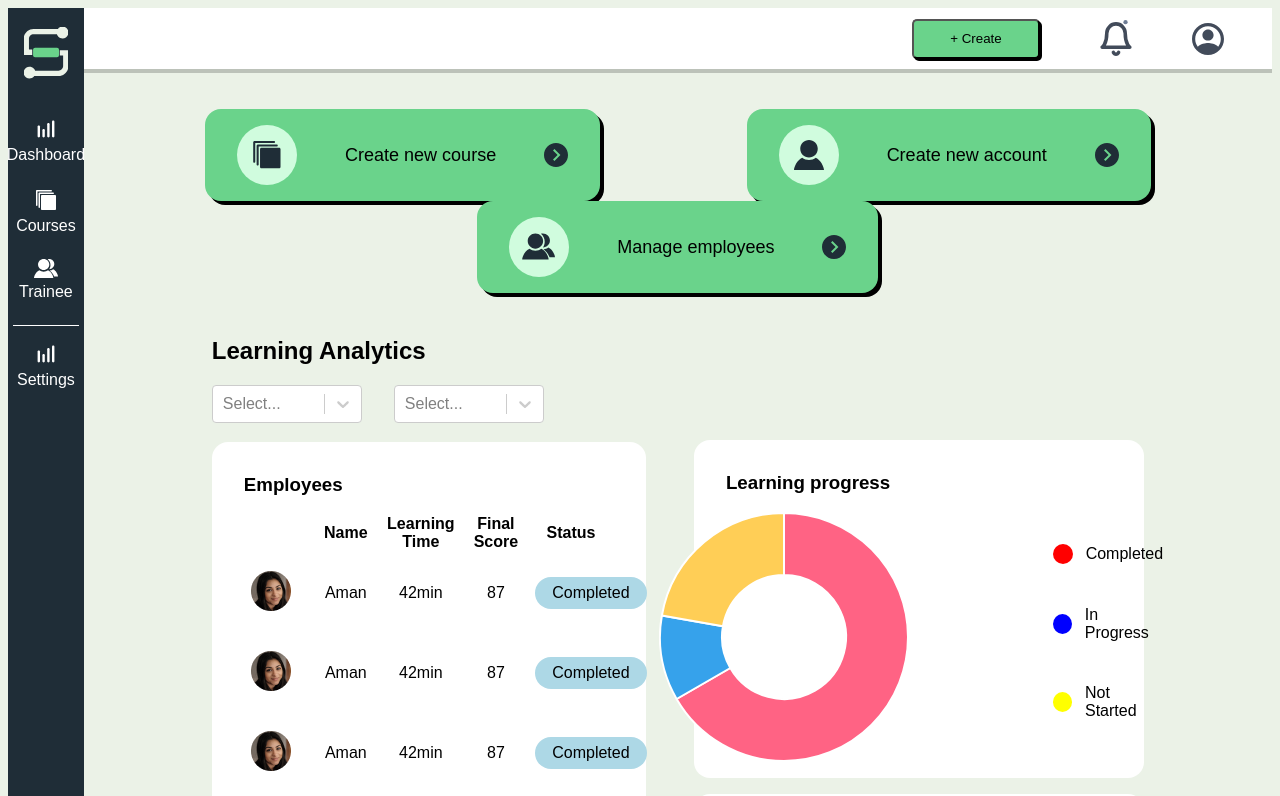
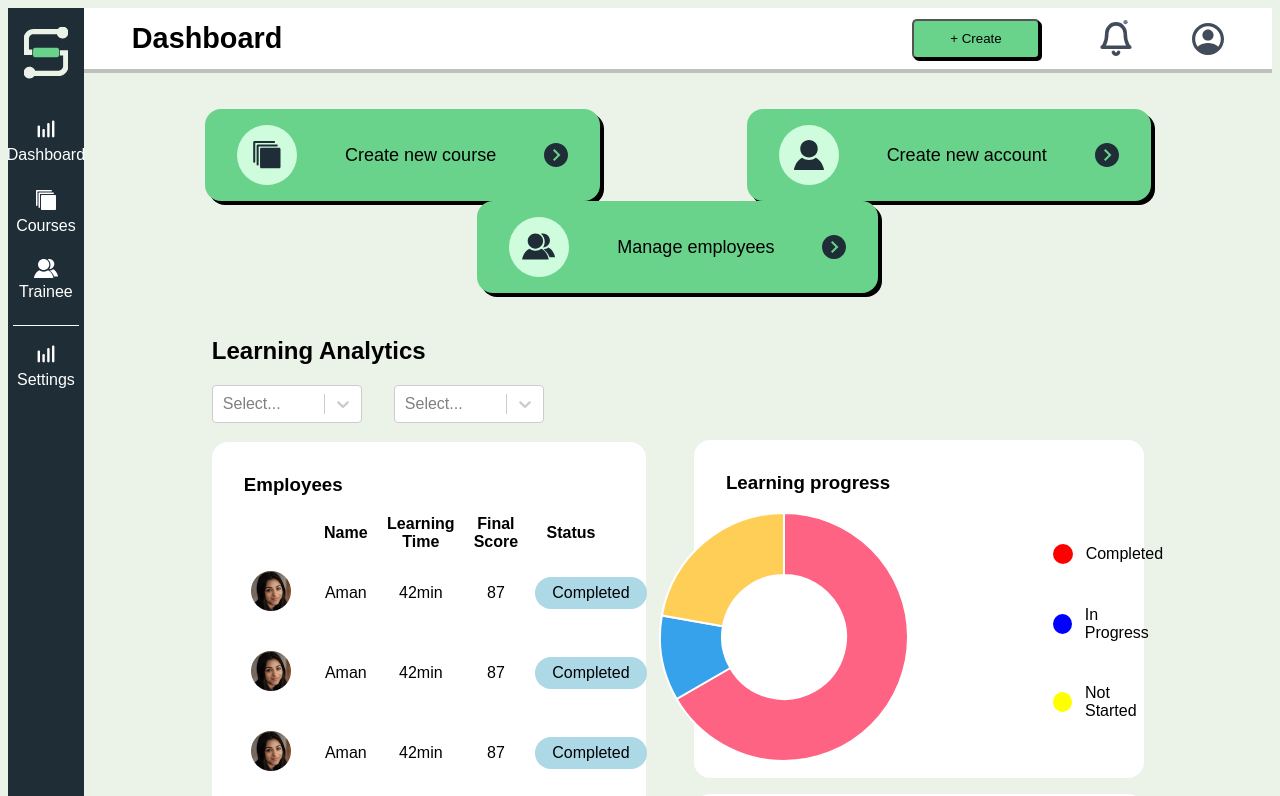
Before and after one commit to bhardwajaman1998/Cosmic-Chaos-Skillbridge, a React (Create React App) app in the folder client/: page / in a window 1280 px wide. Shown: the top 796 px of the page. Built offline with nearby package versions, Linux system fonts and the light colour scheme; no server answers.

Commit message:
dev-sanmeet merge fix

```diff
--- a/client/src/pages/Home/Home.js
+++ b/client/src/pages/Home/Home.js
@@ -46,7 +46,9 @@ const Home = () => {
                         <Sidebar />
                     </div>
                     <div className='layout-header'>
-                        <Header />
+                        <Header
+                          title={'Dashboard'}
+                        />
                     </div>
                     <div className='layout-main'>
                         <DashboardButtons />
--- a/client/src/pages/SamplePage/Employee/Employee.js
+++ b/client/src/pages/SamplePage/Employee/Employee.js
@@ -31,7 +31,8 @@ import DashboardDataVisualSection from '../../../components/DataVisualize/Dashbo
 // }
 const Employee = () => {
 
-    const pageTitle="Trainee"
+  const pageTitle="Trainee"
+
   return (
     <React.Fragment>
         <div className='dashboard-layout'>
```
